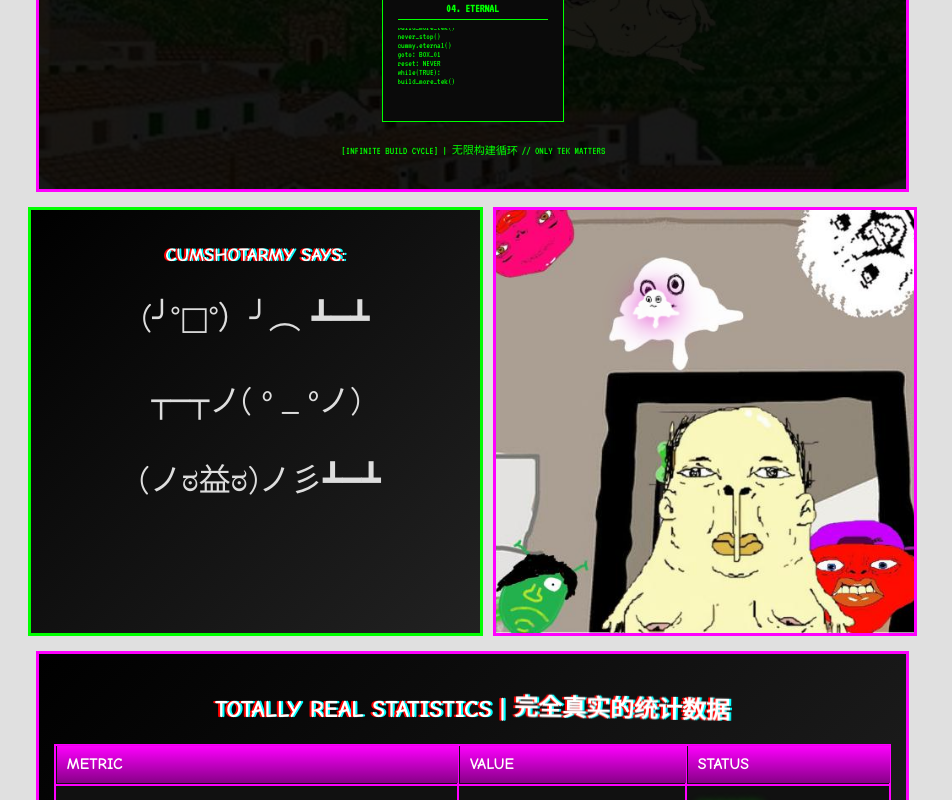
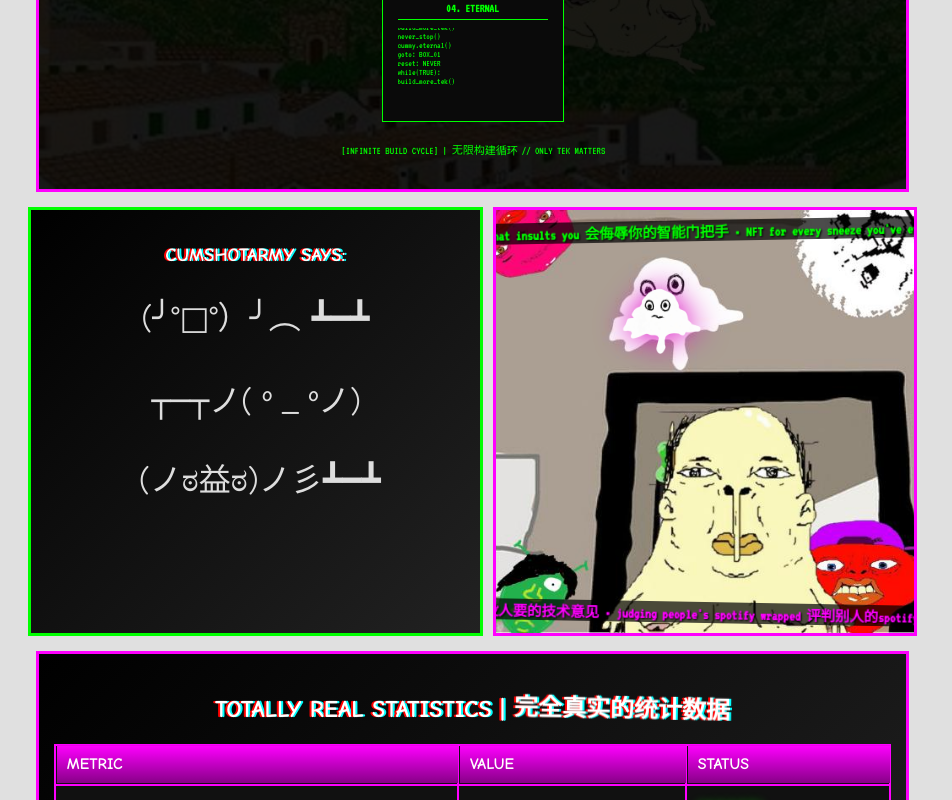
Before and after one commit to HenryWorksHard/cumshot-site, a Next.js app: page / in a window 1280 px wide. Shown: the part 3440-4240 px from the top of the page, without its empty margins (0-952 px from the left). Built offline with nearby package versions, Linux system fonts and the light colour scheme.

Commit message:
feat: bigger cummy dvd bounce + running text (tek ideas & free time activities)

```diff
--- a/app/globals.css
+++ b/app/globals.css
@@ -1612,7 +1612,7 @@ body {
 
 .dvd-bounce {
   position: absolute;
-  width: 60px;
+  width: 100px;
   height: auto;
   animation: dvd-move-x 4s linear infinite alternate, dvd-move-y 3s linear infinite alternate;
   filter: drop-shadow(0 0 10px #ff00ff);
@@ -1620,12 +1620,12 @@ body {
 
 @keyframes dvd-move-x {
   0% { left: 0; }
-  100% { left: calc(100% - 60px); }
+  100% { left: calc(100% - 100px); }
 }
 
 @keyframes dvd-move-y {
   0% { top: 0; }
-  100% { top: calc(100% - 60px); }
+  100% { top: calc(100% - 100px); }
 }
 
 /* Color shift on "bounce" - cycles through colors */
--- a/app/page.tsx
+++ b/app/page.tsx
@@ -447,8 +447,26 @@ export default function Home() {
             </div>
             <div className="chaos-box shake-hover" style={{ width: '50%', margin: 0, padding: 0, overflow: 'hidden', position: 'relative' }}>
               <img src="/cumshotarmy.jpg" alt="The CUMSHOTARMY" style={{ width: '100%', height: '100%', objectFit: 'cover' }} />
+
+              {/* TOP RUNNING TEXT - STUPID TEK IDEAS */}
+              <div style={{ position: 'absolute', top: '10px', left: 0, right: 0, background: 'rgba(0,0,0,0.7)', overflow: 'hidden', transform: 'rotate(-1deg)' }}>
+                <span style={{ color: '#0f0', textShadow: '1px 1px 2px #000', fontSize: '0.9rem', fontWeight: 'bold', fontFamily: 'VT323, monospace', display: 'inline-block', whiteSpace: 'nowrap', animation: 'scroll-left-instant 25s linear infinite' }}>
+                  🔧 TEK IDEAS: blockchain-powered toilet paper dispenser 区块链卫生纸机 • AI that judges your food choices 评判你食物选择的AI • smart doorknob that insults you 会侮辱你的智能门把手 • NFT for every sneeze you've ever done 你打过的每个喷嚏都是NFT • decentralized cum tracking protocol 去中心化精液追踪协议 • smart fridge that texts your mom when you eat cake 吃蛋糕时给你妈发短信的智能冰箱 • AI therapist that only responds with "skill issue" 只回复"技术问题"的AI治疗师 • blockchain-verified excuses for being late 区块链验证的迟到借口 &nbsp;&nbsp;&nbsp;&nbsp;&nbsp;&nbsp;
+                  🔧 TEK IDEAS: blockchain-powered toilet paper dispenser 区块链卫生纸机 • AI that judges your food choices 评判你食物选择的AI • smart doorknob that insults you 会侮辱你的智能门把手 • NFT for every sneeze you've ever done 你打过的每个喷嚏都是NFT • decentralized cum tracking protocol 去中心化精液追踪协议 • smart fridge that texts your mom when you eat cake 吃蛋糕时给你妈发短信的智能冰箱 • AI therapist that only responds with "skill issue" 只回复"技术问题"的AI治疗师 • blockchain-verified excuses for being late 区块链验证的迟到借口 &nbsp;&nbsp;&nbsp;&nbsp;&nbsp;&nbsp;
+                </span>
+              </div>
+
+              {/* BOTTOM RUNNING TEXT - FREE TIME ACTIVITIES */}
+              <div style={{ position: 'absolute', bottom: '10px', left: 0, right: 0, background: 'rgba(0,0,0,0.7)', overflow: 'hidden', transform: 'rotate(1deg)' }}>
+                <span style={{ color: '#ff00ff', textShadow: '1px 1px 2px #000', fontSize: '0.9rem', fontWeight: 'bold', fontFamily: 'VT323, monospace', display: 'inline-block', whiteSpace: 'nowrap', animation: 'scroll-left-instant 30s linear infinite', animationDirection: 'reverse' }}>
+                  😴 FREE TIME (24/7): swiping on grindr 刷grindr • looking at plant pics on pinterest 在pinterest看植物图片 • stalking hot moms' ring doorbell cams 偷看辣妈的门铃摄像头 • pretending to code but actually napping 假装写代码其实在睡觉 • making tier lists of soup 给汤做排行榜 • googling "am i a sociopath" quiz 谷歌"我是不是反社会"测试 • watching paint dry (literally) 看油漆干（真的） • sending unsolicited tech opinions to random discord servers 在随机discord发送没人要的技术意见 • judging people's spotify wrapped 评判别人的spotify年度总结 • reporting my own tweets 举报我自己的推文 &nbsp;&nbsp;&nbsp;&nbsp;&nbsp;&nbsp;
+                  😴 FREE TIME (24/7): swiping on grindr 刷grindr • looking at plant pics on pinterest 在pinterest看植物图片 • stalking hot moms' ring doorbell cams 偷看辣妈的门铃摄像头 • pretending to code but actually napping 假装写代码其实在睡觉 • making tier lists of soup 给汤做排行榜 • googling "am i a sociopath" quiz 谷歌"我是不是反社会"测试 • watching paint dry (literally) 看油漆干（真的） • sending unsolicited tech opinions to random discord servers 在随机discord发送没人要的技术意见 • judging people's spotify wrapped 评判别人的spotify年度总结 • reporting my own tweets 举报我自己的推文 &nbsp;&nbsp;&nbsp;&nbsp;&nbsp;&nbsp;
+                </span>
+              </div>
+
+              {/* DVD BOUNCING CUMMY - 70% BIGGER */}
               <div className="dvd-bounce-container" style={{ position: 'absolute', inset: 0 }}>
-                <img src="/cummy-bounce.png" alt="Cummy" className="dvd-bounce" />
+                <img src="/cummy-bounce.png" alt="Cummy" className="dvd-bounce" style={{ width: '100px' }} />
               </div>
             </div>
           </div>
```
